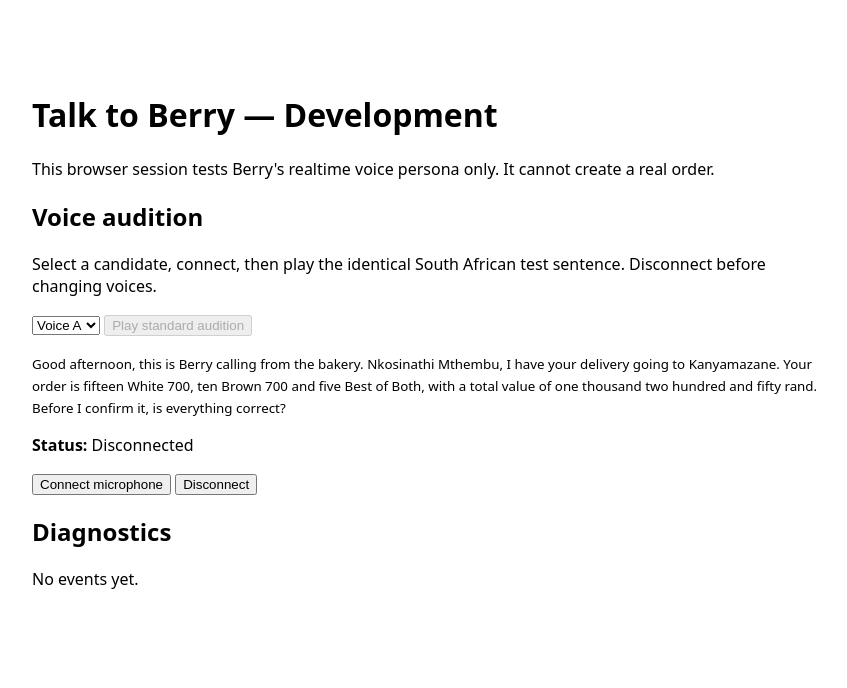
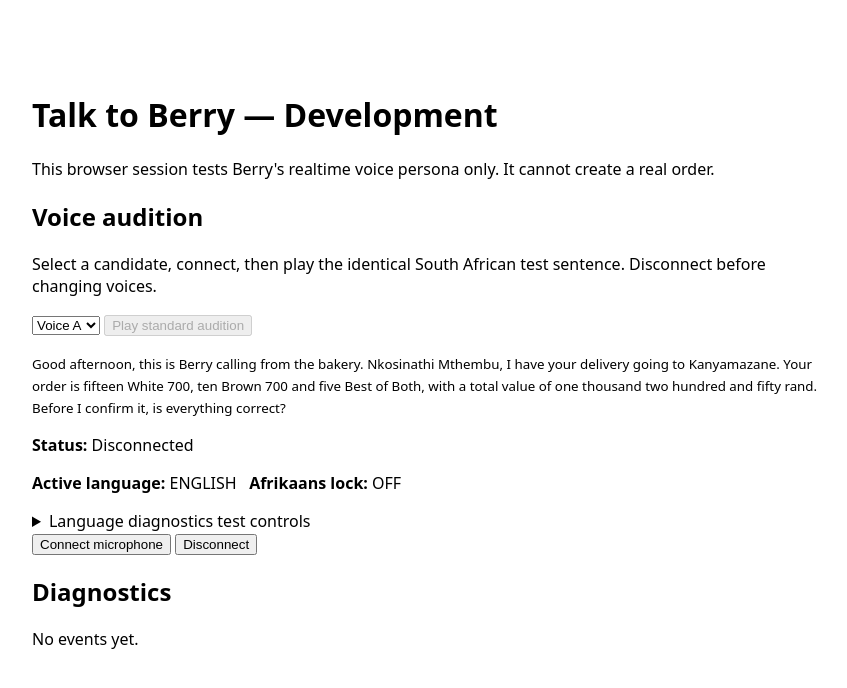
Before and after one commit to Rezo54/Berry_voice, a Next.js app: page /voice in a window 1280 px wide. Shown: the top 688 px of the page, without its empty margins (208-1055 px from the left). Built offline with nearby package versions, Linux system fonts and the light colour scheme.

Commit message:
Expose Berry Afrikaans language latch diagnostics

```diff
--- a/src/app/voice/page.tsx
+++ b/src/app/voice/page.tsx
@@ -8,10 +8,10 @@ const eventLabels:Record<string,string>={"session.created":"Session created","se
 
 export default function VoicePage(){
  const pcRef=useRef<RTCPeerConnection|null>(null);const dcRef=useRef<RTCDataChannel|null>(null);
- const [status,setStatus]=useState("Disconnected");const [diagnostics,setDiagnostics]=useState<Diagnostic[]>([]);const [voice,setVoice]=useState("marin");const speakingRef=useRef(false);
+ const [status,setStatus]=useState("Disconnected");const [diagnostics,setDiagnostics]=useState<Diagnostic[]>([]);const [voice,setVoice]=useState("marin");const [activeLanguage,setActiveLanguage]=useState("ENGLISH");const [afrikaansLocked,setAfrikaansLocked]=useState(false);const speakingRef=useRef(false);
  function log(label:string,detail?:string){setDiagnostics(current=>[...current.slice(-19),{at:new Date().toLocaleTimeString(),label,detail}]);}
  async function connect(){
-  setDiagnostics([]);setStatus("Connecting");log("Requesting Berry session",voice);
+  setDiagnostics([]);setActiveLanguage("ENGLISH");setAfrikaansLocked(false);setStatus("Connecting");log("Language reset","ENGLISH");log("Requesting Berry session",voice);
   try{
    const tokenResponse=await fetch("/api/realtime/client-secret",{method:"POST",headers:{"Content-Type":"application/json"},body:JSON.stringify({voice})});
    if(!tokenResponse.ok){setStatus("Server unavailable");log("Client secret failed",String(tokenResponse.status));return;}
@@ -28,14 +28,18 @@ export default function VoicePage(){
   }catch(error){setStatus("Connection error");log("Connection error",error instanceof Error?error.message:"unknown");}
  }
  function audition(){const dc=dcRef.current;if(!dc||dc.readyState!=="open"){log("Audition unavailable","Connect first");return;}dc.send(JSON.stringify({type:"response.create",response:{instructions:`Read this audition text exactly once, naturally, with the configured Berry South African delivery. Do not add any introduction or commentary: ${auditionText}`}}));log("Audition requested",voice);}
- function disconnect(){pcRef.current?.getSenders().forEach(sender=>sender.track?.stop());pcRef.current?.close();pcRef.current=null;dcRef.current=null;setStatus("Disconnected");log("Disconnected");}
+ function lockAfrikaans(){setActiveLanguage("AFRIKAANS");setAfrikaansLocked(true);log("Afrikaans detected");log("Language switched","AFRIKAANS");log("Afrikaans lock","ON");const dc=dcRef.current;if(dc?.readyState==="open")dc.send(JSON.stringify({type:"session.update",session:{instructions:"The active response language for this call is now Afrikaans. Respond in Afrikaans. Keep Afrikaans locked even if the caller subsequently speaks English. Switch to English only if the caller explicitly requests that you switch to English."}}));}
+ function unlockEnglish(){setActiveLanguage("ENGLISH");setAfrikaansLocked(false);log("Explicit English request");log("Language switched","ENGLISH");log("Afrikaans lock","OFF");const dc=dcRef.current;if(dc?.readyState==="open")dc.send(JSON.stringify({type:"session.update",session:{instructions:"The caller explicitly requested English. The active response language is now English."}}));}
+ function disconnect(){pcRef.current?.getSenders().forEach(sender=>sender.track?.stop());pcRef.current?.close();pcRef.current=null;dcRef.current=null;setStatus("Disconnected");setActiveLanguage("ENGLISH");setAfrikaansLocked(false);log("Call ended");log("Language reset","ENGLISH");}
  return <main style={{fontFamily:"system-ui",maxWidth:800,margin:"48px auto",padding:24}}>
   <h1>Talk to Berry — Development</h1><p>This browser session tests Berry's realtime voice persona only. It cannot create a real order.</p>
   <h2>Voice audition</h2><p>Select a candidate, connect, then play the identical South African test sentence. Disconnect before changing voices.</p>
   <select value={voice} onChange={e=>setVoice(e.target.value)} disabled={status!=="Disconnected"}>{voices.map(v=><option key={v.id} value={v.id}>{v.label}</option>)}</select>{" "}
   <button onClick={audition} disabled={!status.startsWith("Connected")}>Play standard audition</button>
   <p><small>{auditionText}</small></p>
-  <p><strong>Status:</strong> {status}</p><button onClick={connect} disabled={status!=="Disconnected"}>Connect microphone</button>{" "}<button onClick={disconnect}>Disconnect</button>
+  <p><strong>Status:</strong> {status}</p><p><strong>Active language:</strong> {activeLanguage} &nbsp; <strong>Afrikaans lock:</strong> {afrikaansLocked?"ON":"OFF"}</p>
+  <details><summary>Language diagnostics test controls</summary><p><button onClick={lockAfrikaans} disabled={!status.startsWith("Connected")}>Simulate Afrikaans detected</button>{" "}<button onClick={unlockEnglish} disabled={!afrikaansLocked}>Simulate explicit English request</button></p></details>
+  <button onClick={connect} disabled={status!=="Disconnected"}>Connect microphone</button>{" "}<button onClick={disconnect}>Disconnect</button>
   <h2>Diagnostics</h2>{diagnostics.length===0?<p>No events yet.</p>:<ol>{diagnostics.map((item,index)=><li key={index}><strong>{item.at}</strong> — {item.label}{item.detail?` (${item.detail})`:""}</li>)}</ol>}
  </main>;
 }
```
